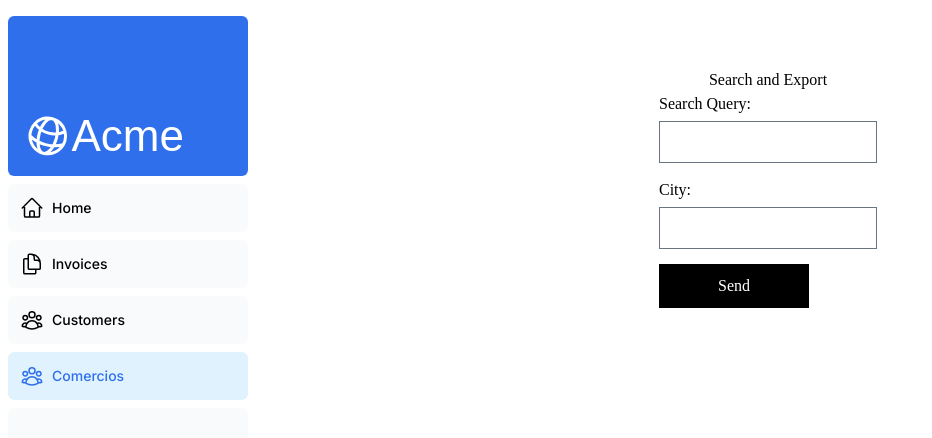
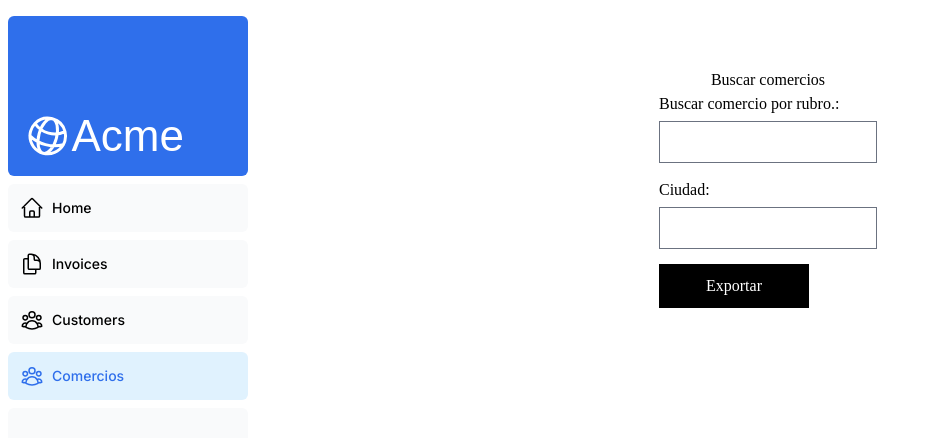
Before and after one commit to javiervelaz/nextjs_curso, a Next.js app: page /dashboard/comercios in a window 1280 px wide. Shown: the top 438 px of the page, without its empty margins (0-932 px from the left). Built offline with nearby package versions, Linux system fonts and the light colour scheme; a web font is replaced by a local one.

Commit message:
form comercios

```diff
--- a/app/dashboard/comercios/page.tsx
+++ b/app/dashboard/comercios/page.tsx
@@ -13,7 +13,7 @@ const ComerciosPage = () => {
   const handleSubmit = async (event: FormEvent) => {
     event.preventDefault();
     try {
-      const response = await axios.post('http://localhost:4000/search', {
+      const response = await axios.post('https://comercios.vercel.app/search', {
         query: search,
         city: city,
         radius: 2000
@@ -27,10 +27,10 @@ const ComerciosPage = () => {
 
   return (
     <div className={`${styles.container} ${lusitana.className}`}>
-      <h1>Search and Export</h1>
+      <h1>Buscar comercios</h1>
       <form onSubmit={handleSubmit}>
         <div className={styles['form-group']}>
-          <label htmlFor="search">Search Query:</label>
+          <label htmlFor="search">Buscar comercio por rubro.:</label>
           <input
             type="text"
             id="search"
@@ -40,7 +40,7 @@ const ComerciosPage = () => {
           />
         </div>
         <div className={styles['form-group']}>
-          <label htmlFor="city">City:</label>
+          <label htmlFor="city">Ciudad:</label>
           <input
             type="text"
             id="city"
@@ -49,7 +49,7 @@ const ComerciosPage = () => {
             required
           />
         </div>
-        <button type="submit" className={styles.button}>Send</button>
+        <button type="submit" className={styles.button}>Exportar</button>
       </form>
       {message && <p className={styles.message}>{message}</p>}
     </div>
```
